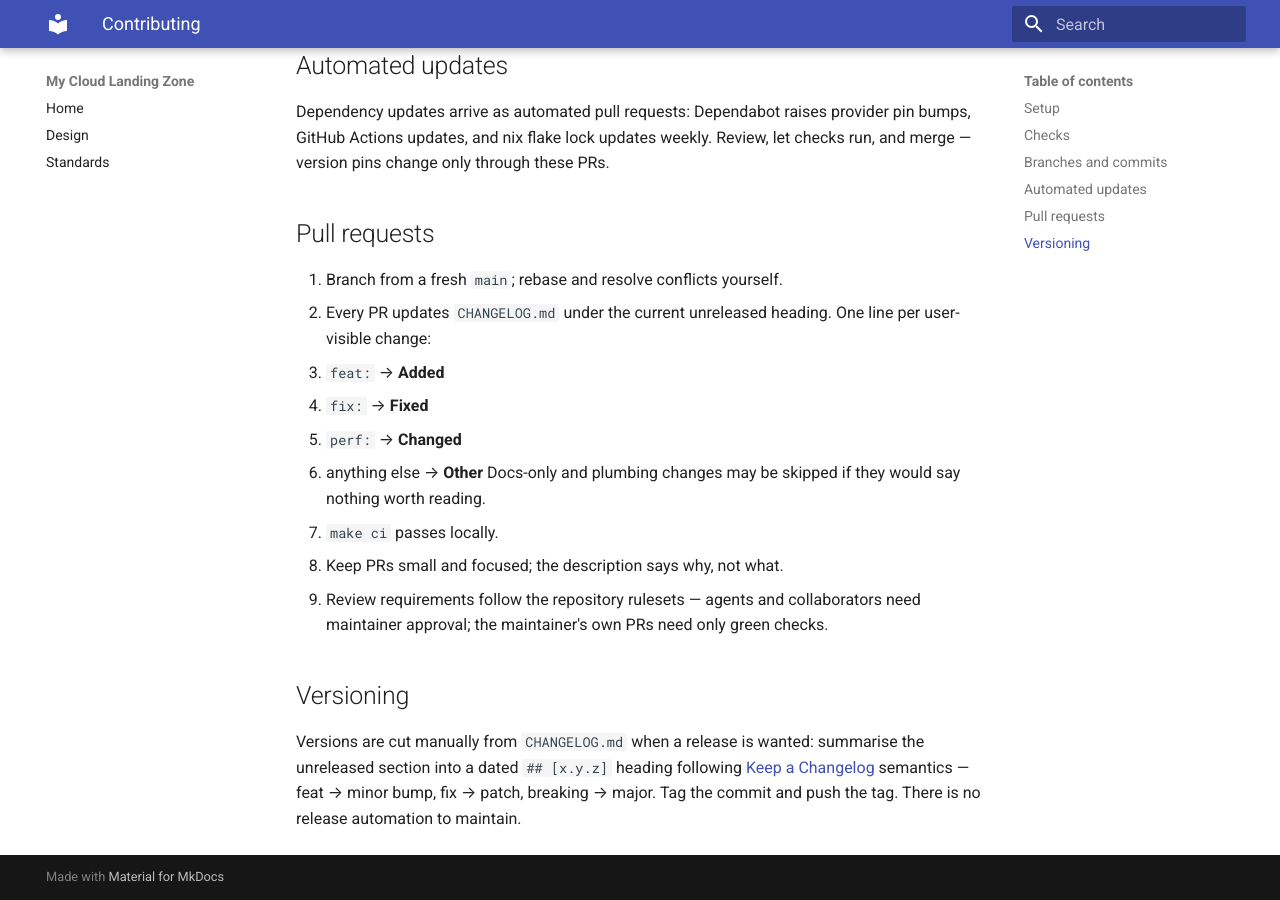
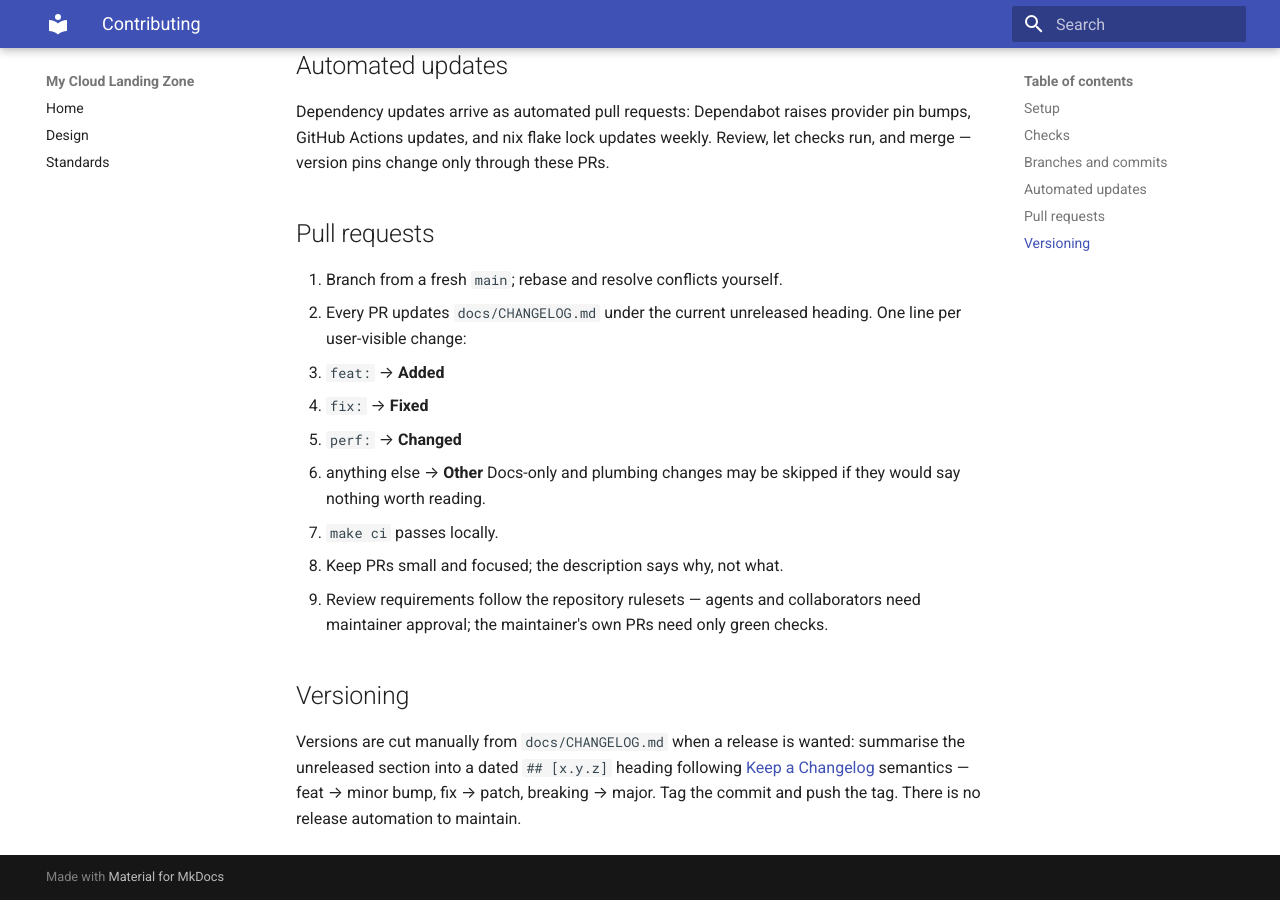
Before and after one commit to elliott-farrall/ef-mgt-devops, an MkDocs documentation site: the page built from docs/CONTRIBUTING.md, in a window 1280 px wide and 900 px high, scrolled down 702 px. Built offline with MkDocs 1.6.1 and Material for MkDocs 9.7.7, drawn with Linux system fonts in a browser that asks for light colours.

Commit message:
changelog: moves under docs/

```diff
--- a/docs/CONTRIBUTING.md
+++ b/docs/CONTRIBUTING.md
@@ -35,7 +35,7 @@ through these PRs.
 ## Pull requests
 
 1. Branch from a fresh `main`; rebase and resolve conflicts yourself.
-2. Every PR updates `CHANGELOG.md` under the current unreleased heading.
+2. Every PR updates `docs/CHANGELOG.md` under the current unreleased heading.
    One line per user-visible change:
    - `feat:` → **Added**
    - `fix:` → **Fixed**
@@ -51,7 +51,7 @@ through these PRs.
 
 ## Versioning
 
-Versions are cut manually from `CHANGELOG.md` when a release is wanted:
+Versions are cut manually from `docs/CHANGELOG.md` when a release is wanted:
 summarise the unreleased section into a dated `## [x.y.z]` heading
 following [Keep a Changelog](https://keepachangelog.com/) semantics —
 feat → minor bump, fix → patch, breaking → major. Tag the commit and
```
Also changed, not shown: AGENTS.md (+1 -1 lines), docs/README.md (+1 -1 lines), docs/CHANGELOG.md (renamed from CHANGELOG.md).
